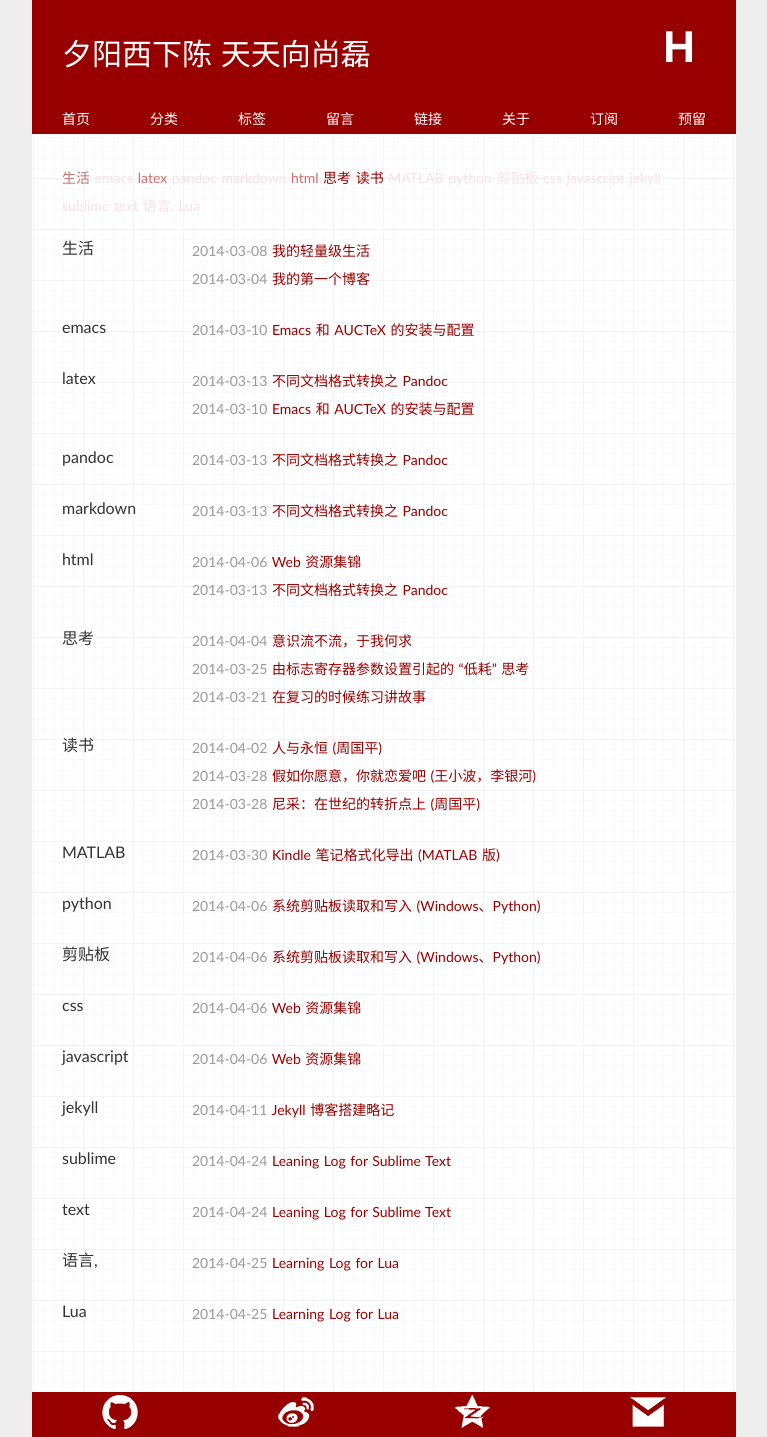
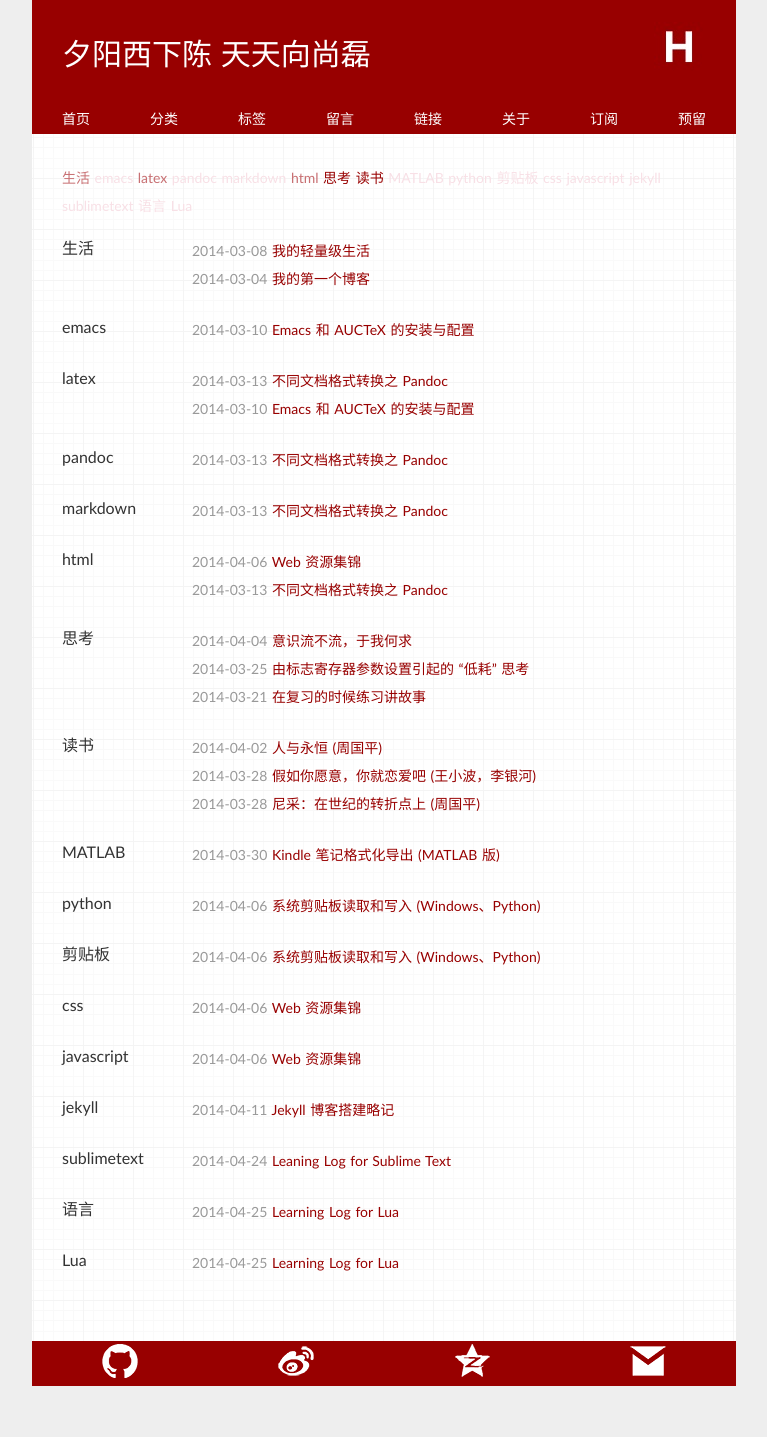
Before and after one commit to Xuezhiyuanlin/herechen.github.io, a Jekyll site: the page built from tags/index.md, in a window 1280 px wide. Shown: the whole page, without its empty margins (256-1023 px from the left). Built offline with Jekyll 4.4.1, drawn with Linux system fonts in a browser that asks for light colours; some web fonts are replaced; Markdown is read by kramdown in place of the engine named in the settings; after the commit the page ends 1386 px from its top, so only the background shows below that.

Commit message:
herechen

```diff
--- a/_posts/2014-04-23-sublime-text-leaning-log.md
+++ b/_posts/2014-04-23-sublime-text-leaning-log.md
@@ -4,7 +4,7 @@ creatdate: 2014-04-23 12:43:25
 layout: post
 title: Leaning Log for Sublime Text
 categories: 工具
-tags: sublime text
+tags: sublimetext
 ---
 
 这是我的 Sublime Text 学习日志. 当前处于更新当中.除了开始的搜索引擎搜索学到的,最主要的学习途径是视频学习.这里推荐两个不错的视频集: Perfect Workflow in Sublime Text 和 Up and Running with Sublime Text.
```
Also changed, not shown: _posts/2014-04-25-Learning-Log-for-Lua.md (+1 -1 lines).
